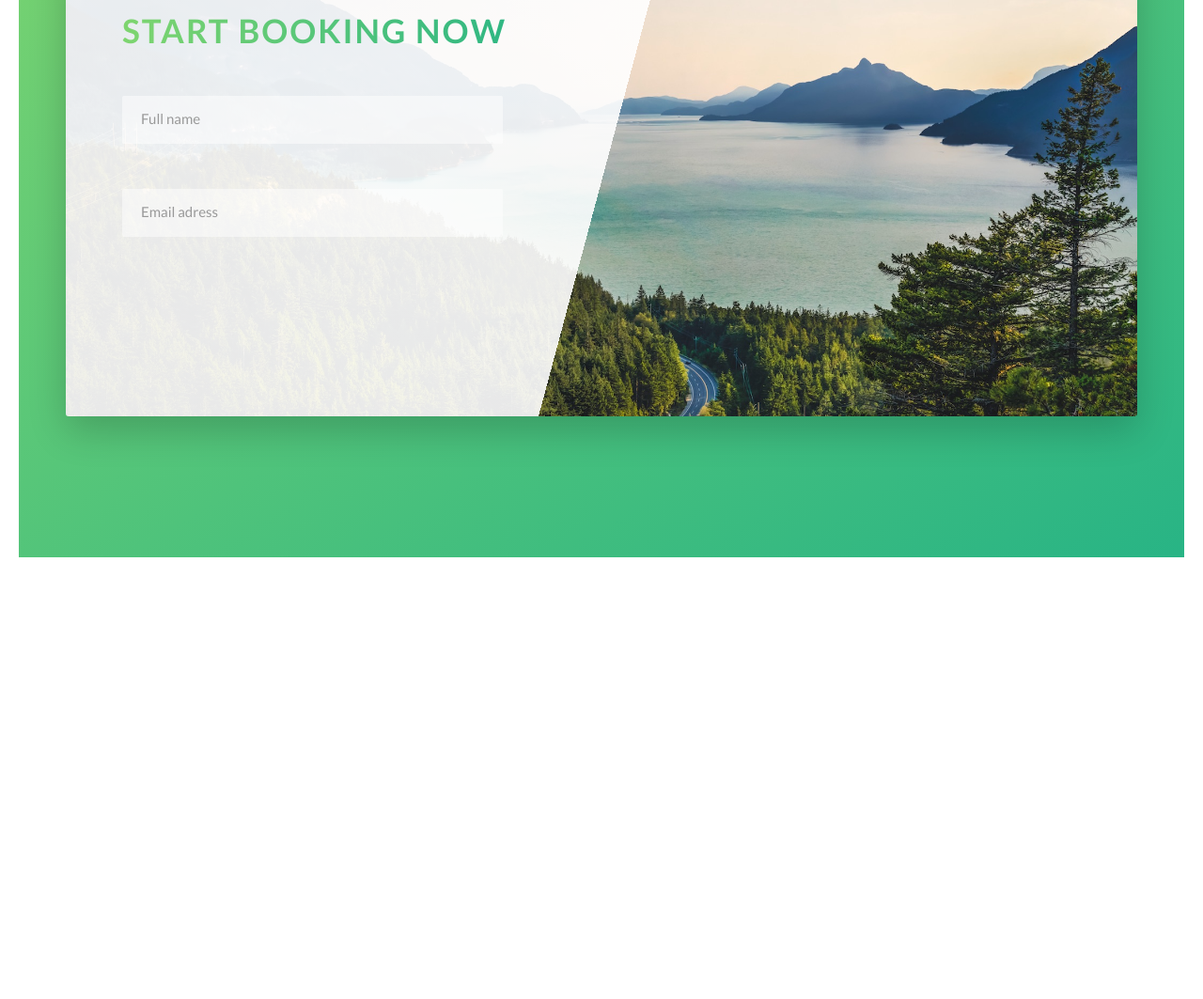
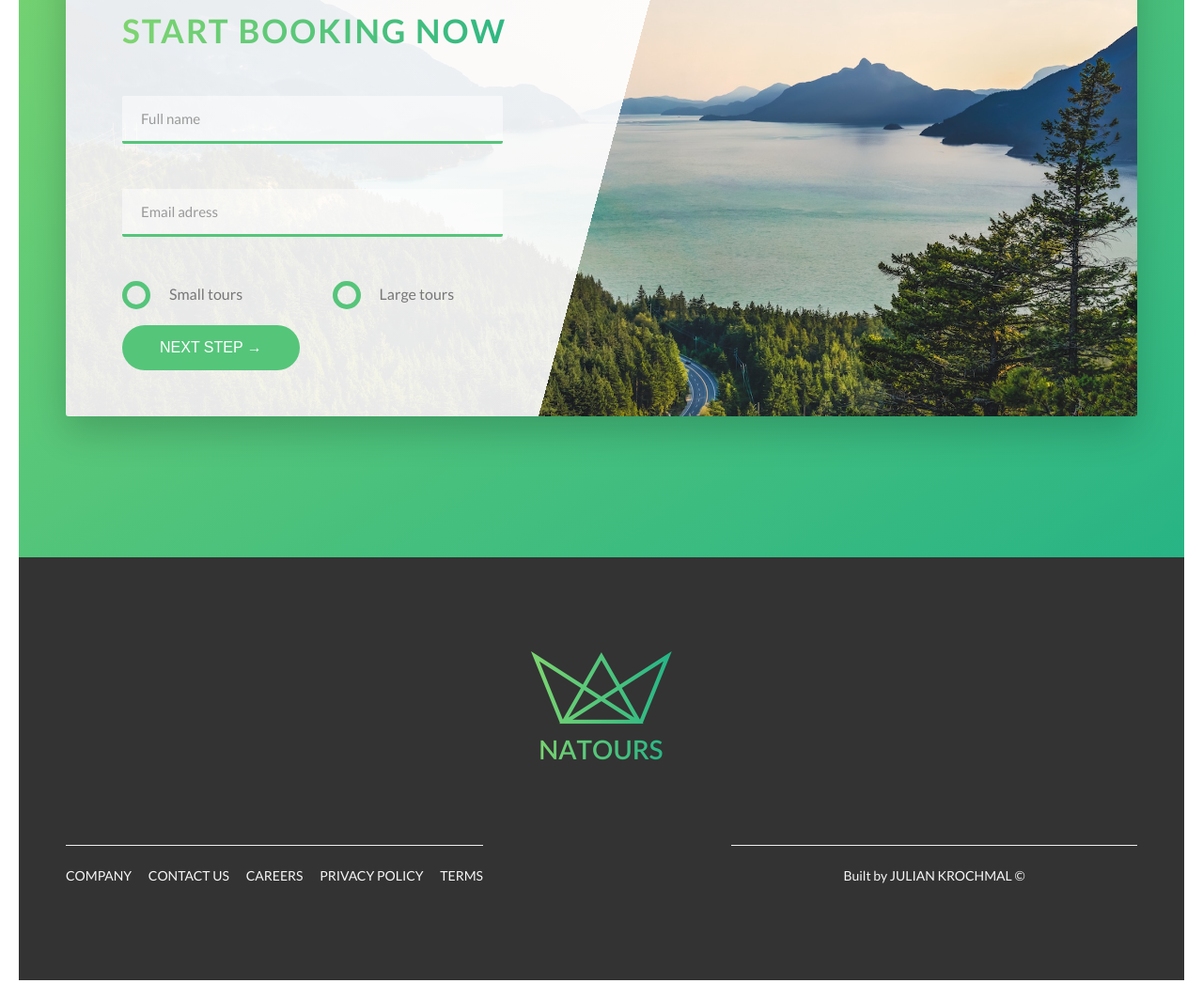
Before and after one commit to julikroch/natours-project, a website: page index.html in a window 1280 px wide. Shown: the part 4795-5858 px from the top of the page at 94% size. Before the commit the page ends 5408 px from the top, so only its background shows below. Drawn offline with Linux system fonts and the light colour scheme.

Commit message:
developing footer

```diff
--- a/index.html
+++ b/index.html
@@ -277,13 +277,55 @@
                                 <input id="email" type="email" class="form__input" placeholder="Email adress" required>
                                 <label for="email" class="form__label">Email adress</label>
                             </div>
+                            <div class="form__group">
+                                <div class="form__radio-group">
+                                    <input type="radio" class="form__radio-input" id="small" name="size">
+                                    <label for="small" class="form__radio-label">
+                                        <span class="form__radio-button"></span>
+                                        Small tours
+                                    </label>
+                                </div>
+                                <div class="form__radio-group">
+                                    <input type="radio" class="form__radio-input" id="large" name="size">
+                                    <label for="large" class="form__radio-label">
+                                        <span class="form__radio-button"></span>
+                                        Large tours
+                                    </label>
+                                </div>
+                            </div>
+
+                            <div class="form__group">
+                                <button class="btn btn--green">Next step &rarr;</button>
+                            </div>
                         </form>
                     </div>
                 </div>
             </div>
         </section>
     </main>
-
+    <footer class="footer">
+        <div class="footer__logo-box">
+            <img src="img/logo-green-2x.png" alt="Full logo" class="footer__logo">
+        </div>
+        <div class="row">
+            <div class="col-1-of-2">
+                <div class="footer__navigation">
+                    <ul class="footer__list">
+                        <li class="footer__item"><a href="#" class="footer__link">Company</a></li>
+                        <li class="footer__item"><a href="#" class="footer__link">Contact us</a></li>
+                        <li class="footer__item"><a href="#" class="footer__link">Careers</a></li>
+                        <li class="footer__item"><a href="#" class="footer__link">Privacy policy</a></li>
+                        <li class="footer__item"><a href="#" class="footer__link">Terms</a></li>
+                    </ul>
+                </div>
+            </div>
+            <div class="col-1-of-2">
+                <div class="footer__copy-right">
+                    Built by <a href="#" class="footer__link">Julian Krochmal &copy;</a>
+                </div>
+            </div>
+        </div>
+    </footer>
     <!--<section class="grid-test">
         <div class="row">
             <div class="col-1-of-2">
--- a/sass/abstracts/_variables.scss
+++ b/sass/abstracts/_variables.scss
@@ -6,6 +6,7 @@ $color-white: #fff;
 $color-black: rgba(0, 0, 0, 0.2);
 $color-grey: #777;
 $color-grey-dark-2: #999;
+$color-grey-dark-3: #333;
 $color-grey-light-1: #f7f7f7;
 $color-grey-light-2: #eee;
 
--- a/sass/base/_utilities.scss
+++ b/sass/base/_utilities.scss
@@ -1,23 +1,23 @@
 .u-center-text {
-    text-align: center;
+    text-align: center !important;
 }
 
 .u-margin-bottom-big {
-    margin-bottom: 8rem;
+    margin-bottom: 8rem !important;
 }
 
 .u-margin-top-big {
-    margin-top: 8rem;
+    margin-top: 8rem !important;
 }
 
 .u-margin-top-huge {
-    margin-top: 10rem;
+    margin-top: 10rem !important;
 }
 
 .u-margin-bottom-medium {
-    margin-bottom: 4rem;
+    margin-bottom: 4rem !important;
 }
 
 .u-margin-bottom-small {
-    margin-bottom: 1.5rem;
+    margin-bottom: 1.5rem !important;
 }
--- a/sass/components/_button.scss
+++ b/sass/components/_button.scss
@@ -1,4 +1,5 @@
 .btn {
+    &,
     &:link,
     &:visited {
         text-transform: uppercase;
@@ -7,10 +8,12 @@
         display: inline-block;
         border-radius: 10rem;
         transition: all 0.2s;
+        border: 0;
         position: relative;
         font-size: $default-font-size;
     }
-    &:hover {
+    &:hover,
+    &:focus {
         transform: translateY(-0.3rem);
         box-shadow: 0 1rem 2rem $color-black;
         &:after {
--- a/sass/components/_form.scss
+++ b/sass/components/_form.scss
@@ -10,10 +10,11 @@
         border-radius: 2px;
         background-color: rgba($color-white, .5);
         border: none;
-        border-bottom: 3px solid transparent;
+        border-bottom: 3px solid $color-primary;
         color: inherit;
         width: 90%;
         display: block;
+        transition: all .2s;
 
         &:focus {
             outline: none;
@@ -39,9 +40,55 @@
         transition: all .2s;
     }
 
-    &__input:placeholder-shown + &__label{
+    &__radio-input {
+        display: none;
+    }
+
+    &__input:placeholder-shown+&__label {
         opacity: 0;
         visibility: hidden;
         transform: translateY(-4rem);
     }
+
+    &__radio-group {
+        width: 49%;
+        display: inline-block;
+    }
+
+    &__radio-label {
+        font-size: $default-font-size;
+        cursor: pointer;
+        position: relative;
+        padding-left: 5rem;
+    }
+
+    &__radio-button {
+        height: 3rem;
+        width: 3rem;
+        border: 5px solid $color-primary;
+        border-radius: 50%;
+        display: inline-block;
+        position: absolute;
+        left: 0;
+        top: -.4rem;
+
+        &::after {
+            content: '';
+            height: 1.3rem;
+            width: 1.3rem;
+            display: block;
+            border-radius: 50%;
+            position: absolute;
+            top: 50%;
+            left: 50%;
+            transform: translate(-50%, -50%);
+            background-color: $color-primary;
+            opacity: 0;
+            transition: opacity .2s;
+        }
+    }
+
+    &__radio-input:checked~&__radio-label &__radio-button::after {
+        opacity: 1;
+    }
 }
--- /dev/null
+++ b/sass/layout/_footer.scss
@@ -0,0 +1,59 @@
+.footer {
+    background-color: $color-grey-dark-3;
+    padding: 10rem 0;
+    font-size: 1.4rem;
+
+    &__logo-box {
+        text-align: center;
+        margin-bottom: 8rem;
+    }
+
+    &__logo {
+        width: 15rem;
+        height: auto;
+    }
+
+    &__navigation {
+        border-top: 1px solid $color-grey-light-2;
+        padding-top: 2rem;
+        display: inline-block;
+    }
+
+    &__list {
+        list-style: none;
+    }
+
+    &__item {
+        display: inline-block;
+
+        &:not(:last-child) {
+            margin-right: 1.5rem;
+        }
+    }
+
+    &__link {
+        &:link,
+        &:visited {
+            color: $color-grey-light-1;
+            text-decoration: none;
+            text-transform: uppercase;
+            display: inline-block;
+            transition: all .2s;
+        }
+
+        &:hover {
+            color: $color-primary;
+            box-shadow: 0 1rem 2rem rgba($color-black, .4);
+            transform: rotate(5deg) scale(1.2);
+        }
+    }
+
+    &__copy-right{
+        text-align: center;
+        color: $color-grey-light-1;
+        border-top: 1px solid $color-grey-light-2;
+        padding-top: 2rem;
+        width: 80%;
+        float: right;
+    }
+}
--- a/sass/main.scss
+++ b/sass/main.scss
@@ -16,6 +16,7 @@
 @import "components/bg-video";
 ///////////////////////////////
 @import "layout/header";
+@import "layout/footer";
 @import "layout/grid";
 ///////////////////////////////
 @import "pages/_home";
```
Also changed, not shown: css/style.css.
